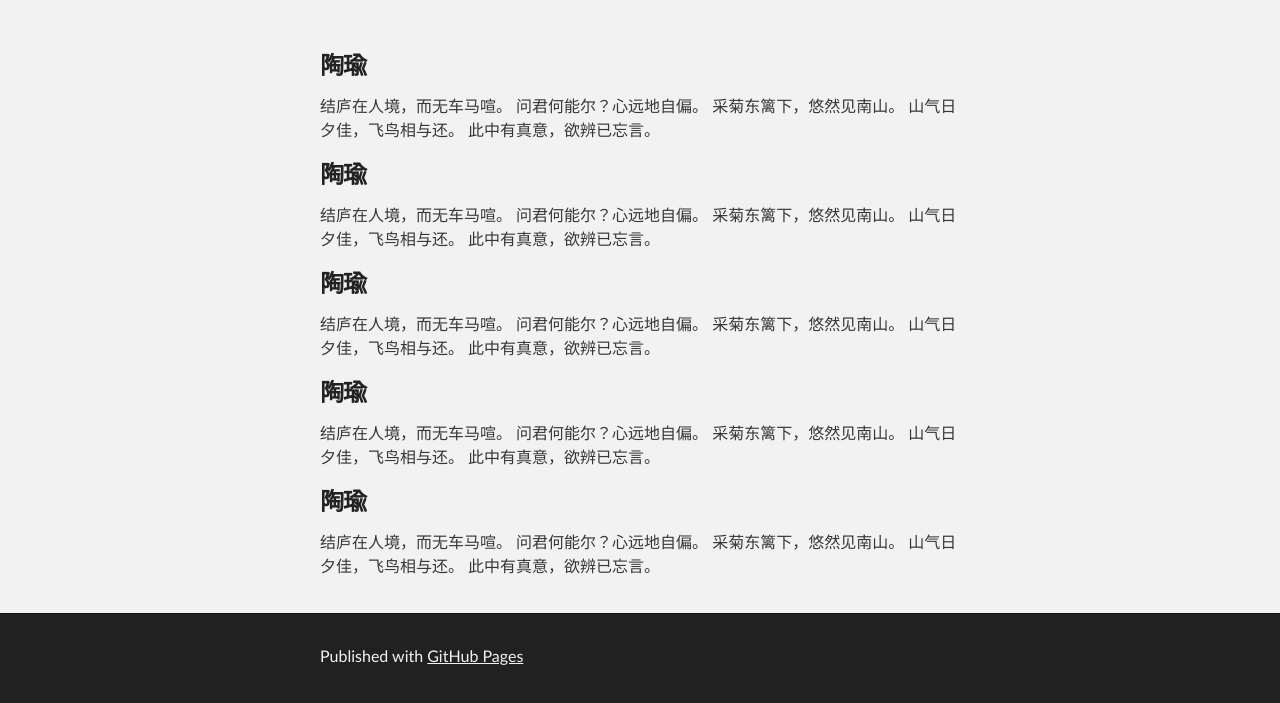
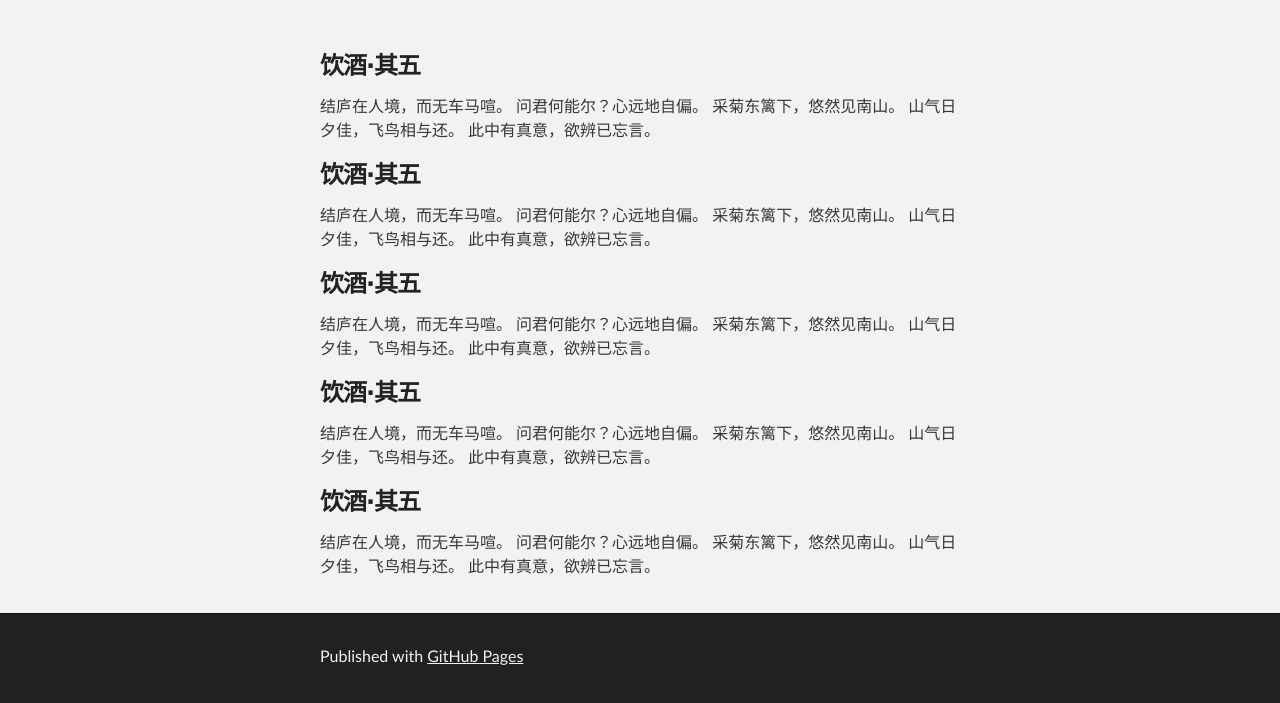
Before and after one commit to Freetaoyu/Freetaoyu.github.io, a plain HTML site: page index.html in a window 1280 px wide. Shown: the part 212-915 px from the top of the page. Drawn offline with Linux system fonts and the light colour scheme.

Commit message:
Update index.html

```diff
--- a/index.html
+++ b/index.html
@@ -25,7 +25,7 @@
     <div id="main_content_wrap" class="outer">
       <section id="main_content" class="inner">
         <h3>
-<a id="hello-world" class="anchor" href="#hello-world" aria-hidden="true"><span aria-hidden="true" class="octicon octicon-link"></span></a>陶瑜</h3>
+<a id="hello-world" class="anchor" href="#hello-world" aria-hidden="true"><span aria-hidden="true" class="octicon octicon-link"></span></a>饮酒·其五</h3>
 
 <p>结庐在人境，而无车马喧。
 问君何能尔？心远地自偏。
@@ -35,7 +35,7 @@
 </p>
 
 <h3>
-<a id="designer-templates" class="anchor" href="#designer-templates" aria-hidden="true"><span aria-hidden="true" class="octicon octicon-link"></span></a>陶瑜</h3>
+<a id="designer-templates" class="anchor" href="#designer-templates" aria-hidden="true"><span aria-hidden="true" class="octicon octicon-link"></span></a>饮酒·其五</h3>
 
 <p>结庐在人境，而无车马喧。
 问君何能尔？心远地自偏。
@@ -44,7 +44,7 @@
 此中有真意，欲辨已忘言。</p>
 
 <h3>
-<a id="creating-pages-manually" class="anchor" href="#creating-pages-manually" aria-hidden="true"><span aria-hidden="true" class="octicon octicon-link"></span></a>陶瑜</h3>
+<a id="creating-pages-manually" class="anchor" href="#creating-pages-manually" aria-hidden="true"><span aria-hidden="true" class="octicon octicon-link"></span></a>饮酒·其五</h3>
 
 <p>结庐在人境，而无车马喧。
 问君何能尔？心远地自偏。
@@ -53,7 +53,7 @@
 此中有真意，欲辨已忘言。</p>
 
 <h3>
-<a id="authors-and-contributors" class="anchor" href="#authors-and-contributors" aria-hidden="true"><span aria-hidden="true" class="octicon octicon-link"></span></a>陶瑜</h3>
+<a id="authors-and-contributors" class="anchor" href="#authors-and-contributors" aria-hidden="true"><span aria-hidden="true" class="octicon octicon-link"></span></a>饮酒·其五</h3>
 
 <p>结庐在人境，而无车马喧。
 问君何能尔？心远地自偏。
@@ -62,7 +62,7 @@
 此中有真意，欲辨已忘言。</p>
 
 <h3>
-<a id="support-or-contact" class="anchor" href="#support-or-contact" aria-hidden="true"><span aria-hidden="true" class="octicon octicon-link"></span></a>陶瑜</h3>
+<a id="support-or-contact" class="anchor" href="#support-or-contact" aria-hidden="true"><span aria-hidden="true" class="octicon octicon-link"></span></a>饮酒·其五</h3>
 
 <p>结庐在人境，而无车马喧。
 问君何能尔？心远地自偏。
```
